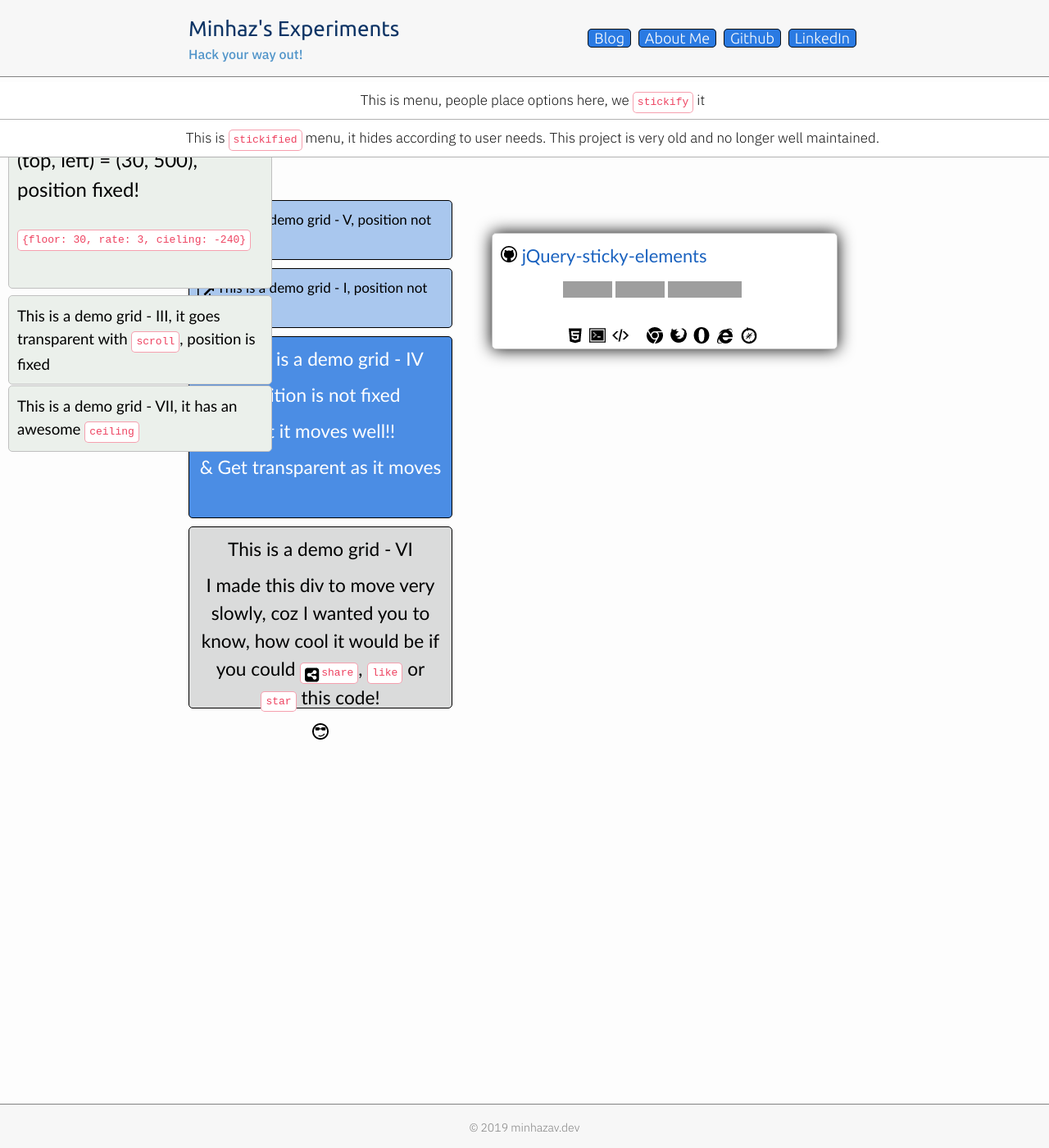
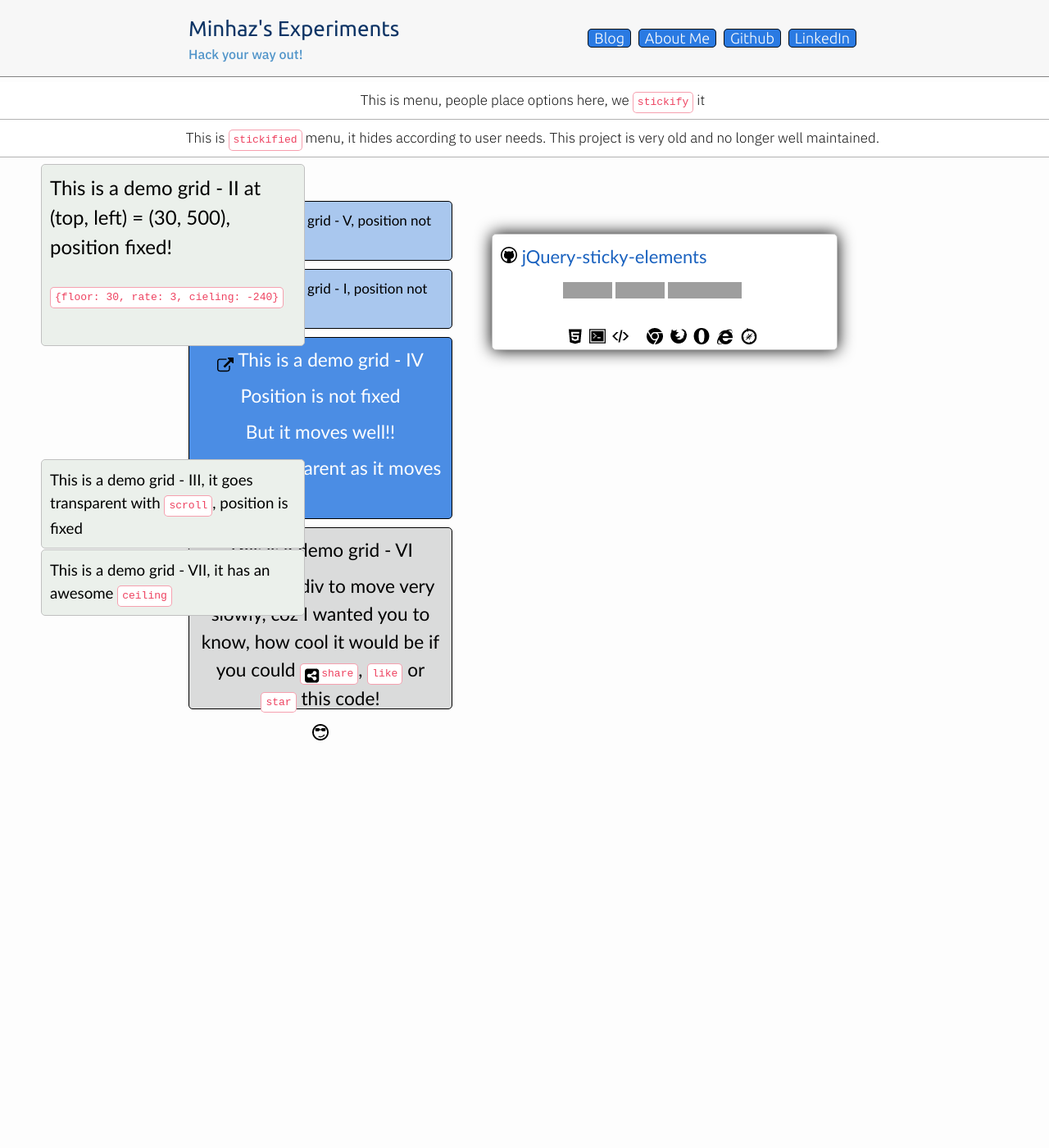
Before and after one commit to mebjas/mebjas.github.io, a Jekyll site: the page built from research/jquery-sticky-elements/index.md, in a window 1280 px wide and 1400 px high. Shown: the whole window at 82% size. Built offline with Jekyll 4.4.1, drawn with Linux system fonts in a browser that asks for light colours; grey boxes are pictures that could not be loaded.

Commit message:
demo fixes 3

```diff
--- a/_layouts/research/jquerystickyelements/layout.html
+++ b/_layouts/research/jquerystickyelements/layout.html
@@ -4,7 +4,7 @@ layout: default_research
 <style type='text/css'>
 .body {
 	display: block;
-	height: 300px;
+	height: 3000px;
 }
 div.grid {
 	border: 1px solid silver;
@@ -125,16 +125,16 @@ a:hover {
 		<div class="clearfix"></div>
 	</div>
 
-	<div class="grid" id="grid2" style="position: absolute; top:130px; left:10px; height: 200px; background: rgb(235, 240, 235); color: black; font-size: 18pt;">
+	<div class="grid" id="grid2" style="position: absolute; top:230px; left:50px; height: 200px; background: rgb(235, 240, 235); color: black; font-size: 18pt;">
 		This is a demo grid - II at (top, left) = (30, 500), position fixed!
 		<div class="clearfix"></div>
 		<div class="clearfix"></div>
 		<code>{floor: 30, rate: 3, cieling: -240}</code>
 	</div>
-	<div class="grid" id="grid3" style="position: absolute; top:360px; left:10px; background: rgb(235, 240, 235); color: black;font-size: 14pt;">
+	<div class="grid" id="grid3" style="position: absolute; top:560px; left:50px; background: rgb(235, 240, 235); color: black;font-size: 14pt;">
 		This is a demo grid - III, it goes transparent with <code>scroll</code>, position is fixed
 	</div>
-	<div class="grid" id="grid7" style="position: absolute; top:470px; left:10px; background: rgb(235, 240, 235); color: black;font-size: 14pt;">
+	<div class="grid" id="grid7" style="position: absolute; top:670px; left:50px; background: rgb(235, 240, 235); color: black;font-size: 14pt;">
 		This is a demo grid - VII, it has an awesome <code>ceiling</code>
 	</div>
 </div>
```
Also changed, not shown: other parts of _layouts/research/jquerystickyelements/layout.html (+3 -3 lines).
